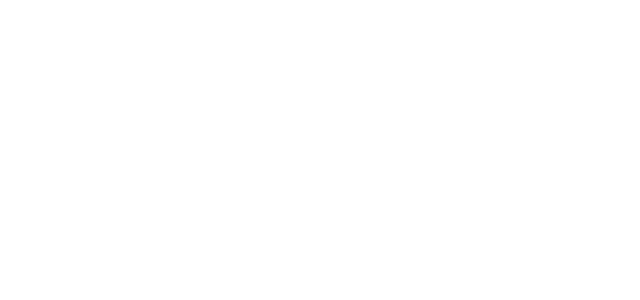
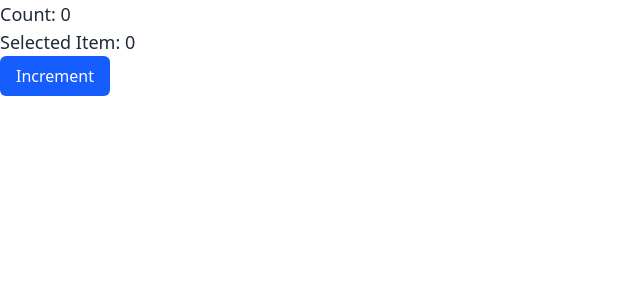
Before and after one commit to Zheng5005/Zheng5005-intern-repo, a React (Vite) app in the folder react-fundamentals/: page /useMemo in a window 1280 px wide. Before the commit this address had no page. Shown: the top 300 px of the page, without its empty margins (0-640 px from the left). Built offline with nearby package versions, Linux system fonts and the light colour scheme.

Commit message:
Issues #23

```diff
--- a/react-fundamentals/src/App.jsx
+++ b/react-fundamentals/src/App.jsx
@@ -2,6 +2,7 @@ import { Route, Routes } from 'react-router'
 import HomePage from './pages/Home'
 import Profile from './pages/Profile'
 import EffectComponent from './components/EffectComponent'
+import SlowAndOptimized from './components/SlowAndOptimized'
 
 function App() {
   return (
@@ -9,6 +10,7 @@ function App() {
       <Route index element={<HomePage />} />
       <Route path="/profile" element={<Profile />} />
       <Route path="/useEffect" element={<EffectComponent />} />
+      <Route path="/useMemo" element={<SlowAndOptimized />} />
     </Routes>
   )
 }
--- /dev/null
+++ b/react-fundamentals/src/components/SlowAndOptimized.jsx
@@ -0,0 +1,28 @@
+import { useMemo, useState } from "react";
+import { initialItems } from "../utils/largeList";
+
+export default function SlowAndOptimized() {
+  const [count, setCount] = useState(0)
+  const [items] = useState(initialItems)
+
+  const selectedItem = useMemo(
+    () => items.find((item) => item.id === count),
+    [count, items],
+  );
+
+  return (
+    <div className='tutorial'>
+      <h1 className="text-lg text-gray-800">
+        Count: {count}
+      </h1>
+      <h1 className="text-lg text-gray-800">
+        Selected Item: {selectedItem?.id}
+      </h1>
+      <button
+        className="rounded-md bg-blue-600 px-4 py-2 text-white transition hover:bg-blue-700 focus:outline-none focus:ring-2 focus:ring-blue-400 hover:cursor-pointer"
+        onClick={() => setCount(count + 1)}>
+        Increment
+      </button>
+    </div>
+  );
+}
--- /dev/null
+++ b/react-fundamentals/src/utils/largeList.js
@@ -0,0 +1,6 @@
+export const initialItems = new Array(10000).fill(0).map((_, i) => {
+  return {
+    id: i,
+    isSelected: i === 29_999_998,
+  };
+});
```
Also changed, not shown: 1 other file (tests, documents, lock files or other folders).
